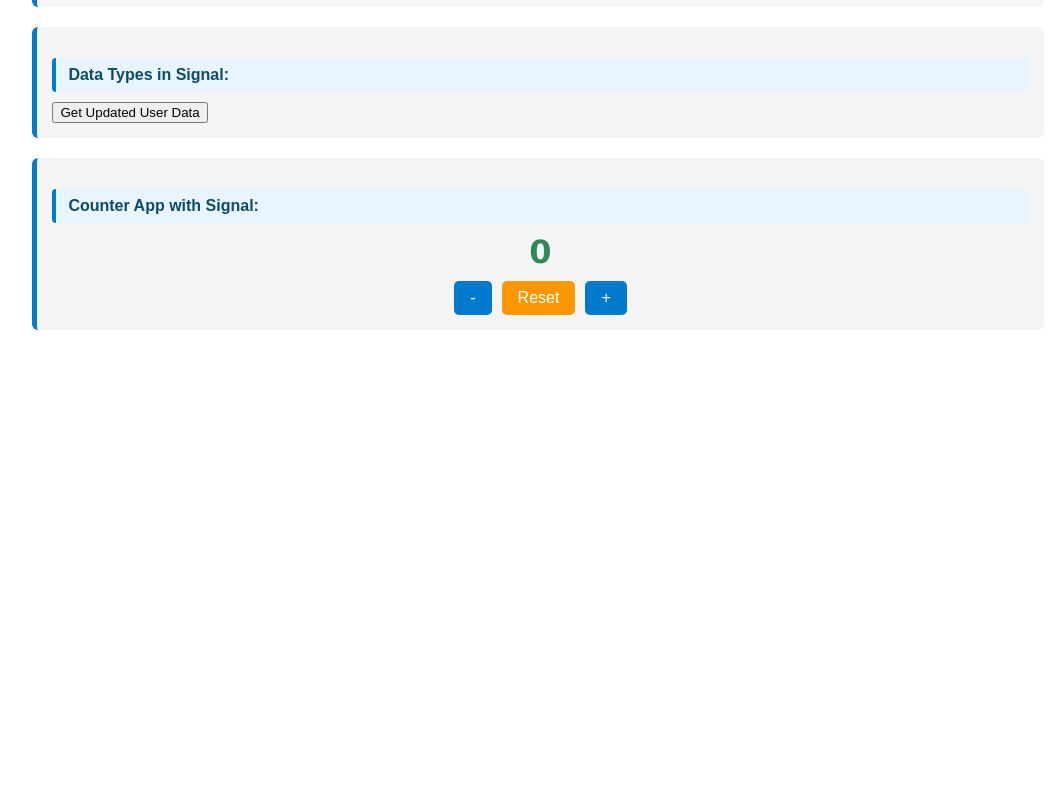
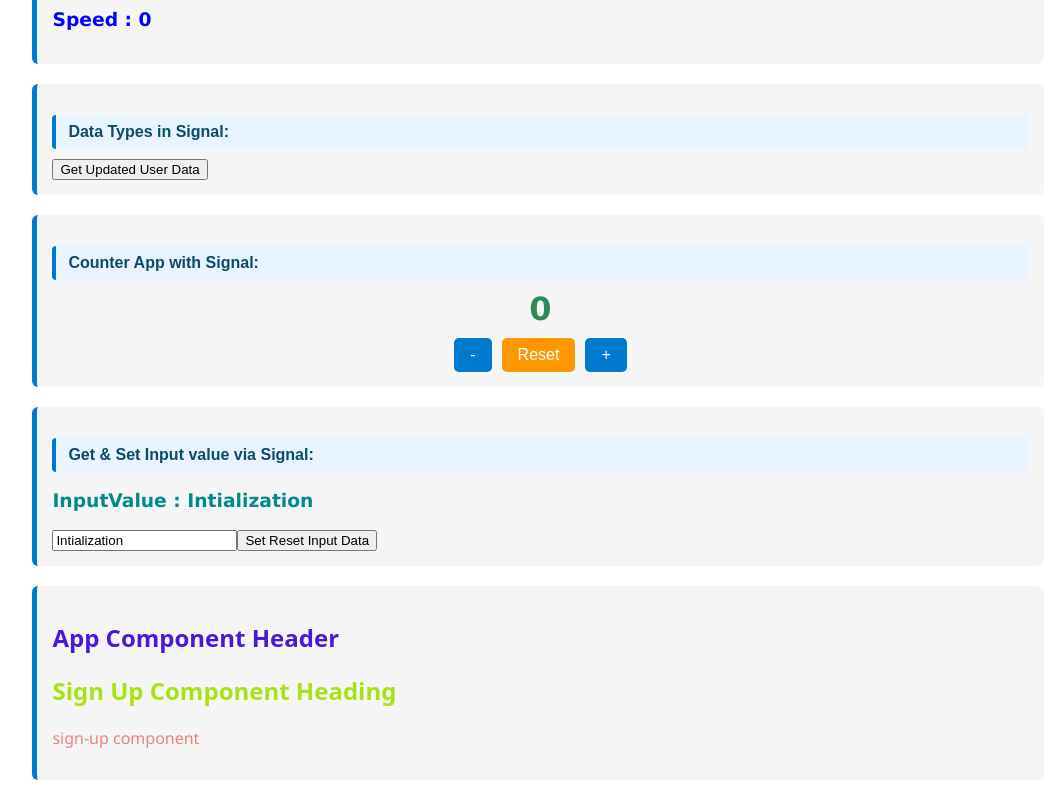
Before and after one commit to JayrajPrajapati/angularbasic, an Angular app: page / in a window 1280 px wide. Shown: the part 1808-2608 px from the top of the page, without its empty margins (102-1162 px from the left). Before the commit the page ends 2158 px from the top, so only its background shows below. Built offline with nearby package versions, Linux system fonts and the light colour scheme.

Commit message:
Added the Global style and component wise style

```diff
--- a/src/app/app.css
+++ b/src/app/app.css
@@ -85,3 +85,7 @@ p{
 .counter-buttons button:nth-child(2):hover{
     background-color: #e68900;
 }
+
+h2{
+    color: #4b17d8;
+}
--- a/src/app/app.html
+++ b/src/app/app.html
@@ -129,4 +129,16 @@
       <button (click)="incrementCounter()">+</button>
     </div>
   </div>
+  <!-- Get & Set Input value via Signals -->
+  <div class="section">
+    <p>Get & Set Input value via Signal:</p>
+    <h3>InputValue : {{inputValue()}}</h3>
+    <input type="text" [value]="inputValue()" (input)="setInputValue($event.target.value)">
+    <button (click)="setResetInputValue()"> Set Reset Input Data</button>
+  </div>
+  <!-- Style add in Globally and Component wise -->
+   <div class="section">
+    <h2>App Component Header</h2>
+  <app-sign-up></app-sign-up>
+  </div>
 </div>
--- a/src/app/app.ts
+++ b/src/app/app.ts
@@ -222,4 +222,14 @@ export class App {
       this.counterApp.update((val)=>val-1);
     }
   }
+  //Get & Set Input value via Signals
+  inputValue :WritableSignal<string>= signal<string>("Intialization");
+  setResetInputValue()
+  {
+    this.inputValue.set("I'm Default Input Value");
+  }
+  setInputValue(val:string)
+  {
+    this.inputValue.set(val)
+  }
 }
--- a/src/app/componenets/sign-up/sign-up.html
+++ b/src/app/componenets/sign-up/sign-up.html
@@ -1 +1,2 @@
+<h2>Sign Up Component Heading</h2>
 <p>sign-up component</p>
--- a/src/styles.css
+++ b/src/styles.css
@@ -1 +1,7 @@
 /* You can add global styles to this file, and also import other style files */
+h2{
+    color: #a5e412;
+    border-radius: 10px;
+    font-family: system-ui, -apple-system, BlinkMacSystemFont, 'Segoe UI', Roboto, Oxygen, Ubuntu, Cantarell, 'Open Sans', 'Helvetica Neue', sans-serif;
+    border-width: 10px;
+}
```
